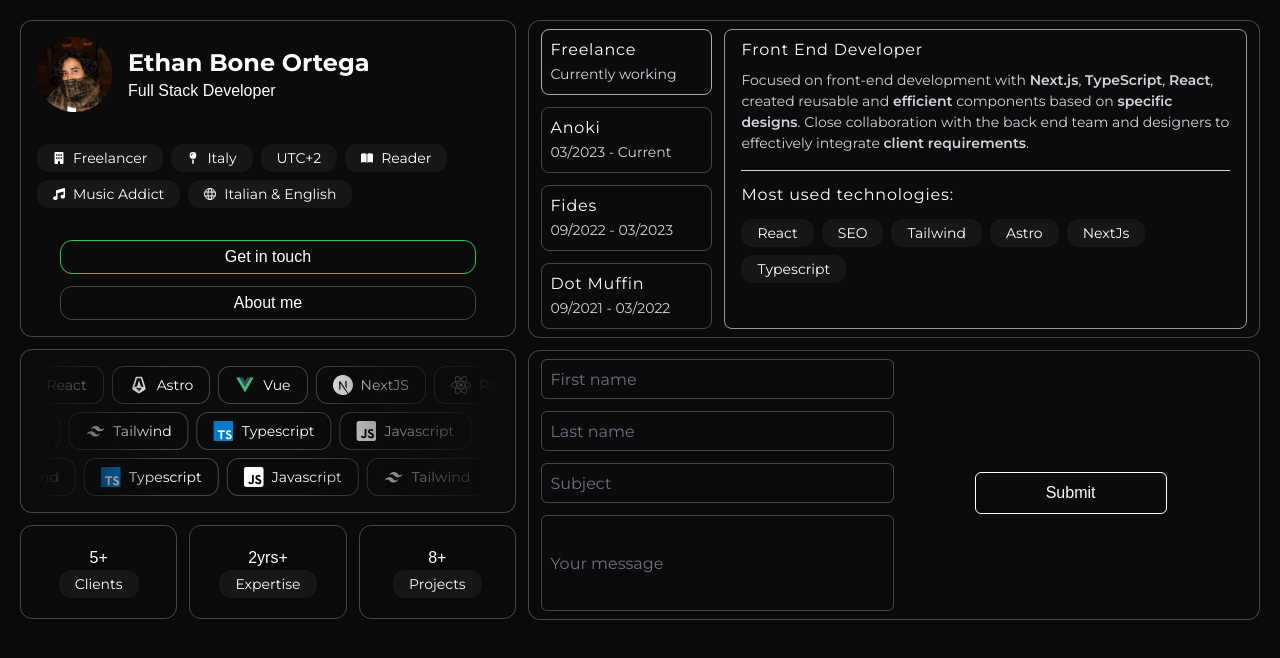
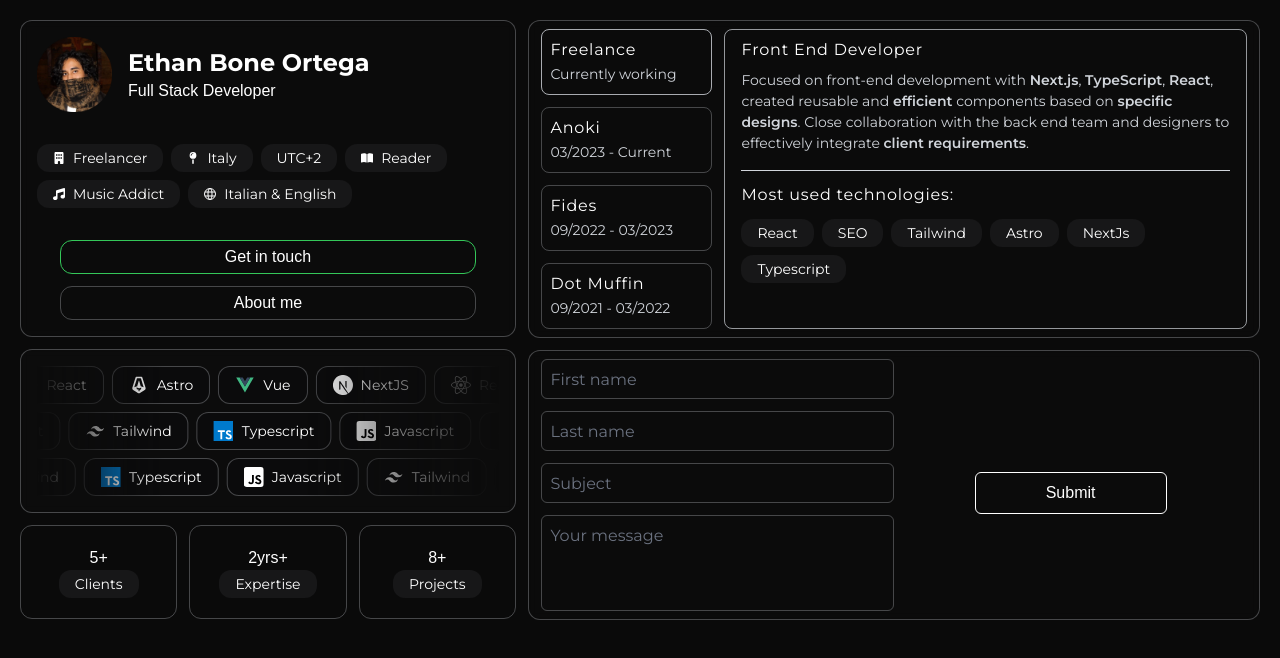
Before and after one commit to Pasta08/portfolio-v2, a Next.js app: page / in a window 1280 px wide. Shown: the top 658 px of the page. Built offline with nearby package versions, Linux system fonts and the light colour scheme.

Commit message:
using textarea for message input

```diff
--- a/src/app/components/Contact.tsx
+++ b/src/app/components/Contact.tsx
@@ -46,14 +46,14 @@ const Contact = () => {
             className='focus-visible:outline-none focus-visible:border-opacity-100 font-montserrat w-full h-10 bg-transparent border-[1px] rounded-md border-gray-300 border-opacity-30 text-white placeholder:text-gray-500 indent-2'
           />
 
-          <input
-            type="text"
+          <textarea
             value={message}
             onChange={(e) => setMessage(e.target.value)}
             required
             placeholder='Your message'
-            className='focus-visible:outline-none focus-visible:border-opacity-100 font-montserrat w-full h-24 bg-transparent border-[1px] rounded-md border-gray-300 border-opacity-30 text-white placeholder:text-gray-500 indent-2'
+            className='placeholder:text-base py-2 text-sm focus-visible:outline-none focus-visible:border-opacity-100 font-montserrat w-full h-24 bg-transparent border-[1px] rounded-md border-gray-300 border-opacity-30 text-white placeholder:text-gray-500 indent-2 resize-none overflow-auto'
           />
+
         </div>
         <div className='w-full md:w-1/2 flex items-center justify-center mt-4'>
           <motion.button
```
